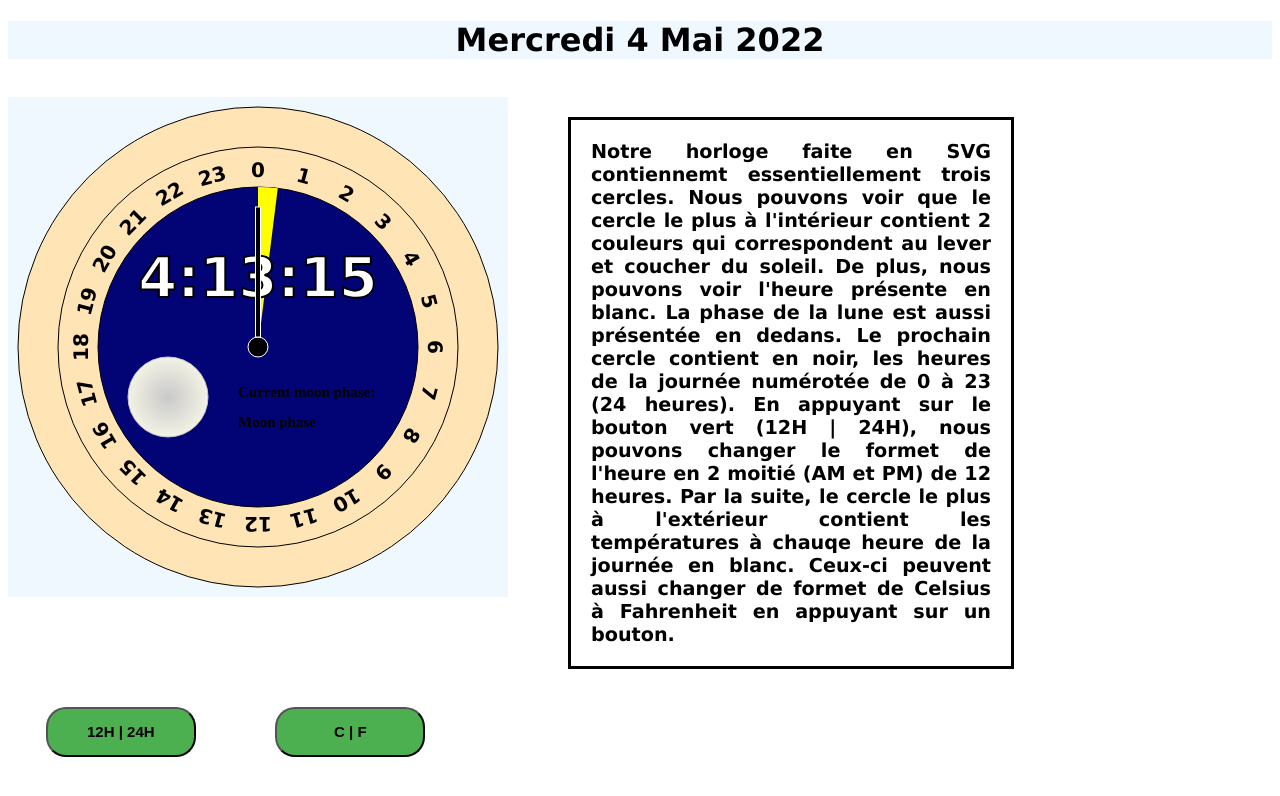
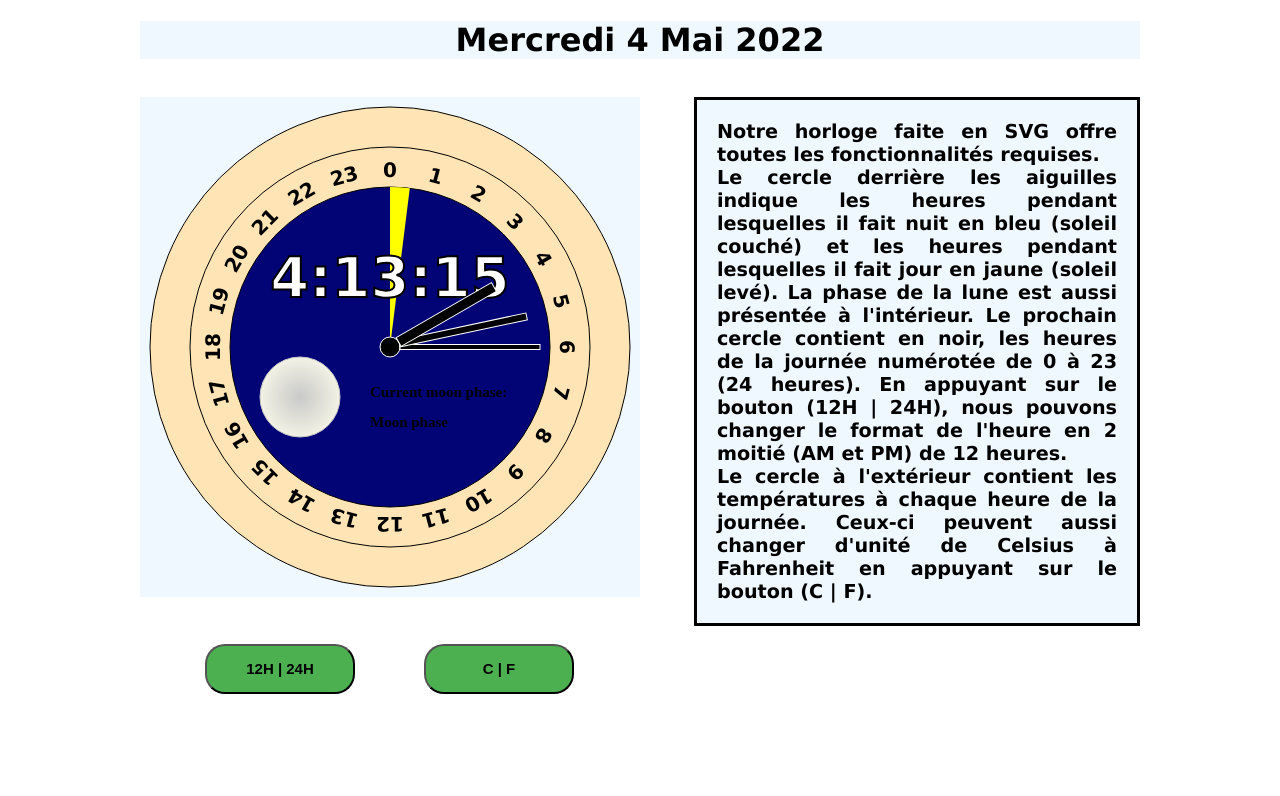
Before and after one commit to jeremy-qin/SVG-24HClock, a plain HTML site: page index.html in a window 1280 px wide. Drawn offline with Linux system fonts and the light colour scheme; no server answers.

Commit message:
Aiguilles ajoutées. Il manque les phases de lune.

```diff
--- a/index.html
+++ b/index.html
@@ -7,7 +7,7 @@
   <meta charset="UTF-8">
 </head>
 
-<body onload="display_time()">
+<body>
   <div class="header">
     <h1 id="date"></h1>
   </div>
@@ -27,19 +27,25 @@
       </circle>
       <defs>
         <radialGradient id="moon_color" fx="50%" fy="50%" r="65%" spreadMethod="pad">
-          <stop offset="0%"   stop-color="#c9c9c9" stop-opacity="1"/>
+          <stop offset="0%" stop-color="#c9c9c9" stop-opacity="1" />
           <stop offset="100%" stop-color="#FFFEED" stop-opacity="1" />
         </radialGradient>
       </defs>
-      <circle cx="160 " cy="300" r="40" fill="url(#moon_color)" stroke="#c9c9c9"/>
-      <text id="moonTitle" x="230" y="300" fill="black" style= "font-family:Ubuntu; font-weight: bold; font-size:15;">Current moon phase:</text>
-      <text id="moontxt" x="230" y="330" fill="black" style="font-family:Ubuntu; font-weight: bold; font-size:15;">Moon phase</text>
+      <circle cx="160 " cy="300" r="40" fill="url(#moon_color)" stroke="#c9c9c9" />
+      <text id="moonTitle" x="230" y="300" fill="black"
+        style="font-family:Ubuntu; font-weight: bold; font-size:15;">Current moon phase:</text>
+      <text id="moontxt" x="230" y="330" fill="black" style="font-family:Ubuntu; font-weight: bold; font-size:15;">Moon
+        phase</text>
       <circle cx="250" cy="250" r="10" fill="black" stroke="white" />
       <text id="clockhour" x="250" y="200" fill="white" stroke="black" stroke-width="2"
         style="text-anchor:middle; font-family:Lucida Sans; font-weight: bold; font-size:3.5rem;"></text>
-      <rect x="247.5" y="110" width="5" height="130" stroke="white">
-        <animateTransform attributeName="transform" attributeType="XML" type="rotate" from="0 250 250" to="360 250 250"
-          dur="60s" repeatCount="indefinite" />
+      <rect id="aiguille-seconde" x="247.5" y="100" width="5" height="140" stroke="white">
+        <!-- <animateTransform attributeName="transform" attributeType="XML" type="rotate" dur="60s" repeatCount="indefinite" />
+      -->
+      </rect>
+      <rect id="aiguille-minute" x="245" y="110" width="7" height="130" stroke="white">
+      </rect>
+      <rect id="aiguille-heure" x="245" y="130" width="10" height="110" stroke="white">
       </rect>
       <g id="hours">
         <text x="250" y="80" fill="black"
@@ -190,10 +196,17 @@
           transform="rotate(345 250 250)"></text>
       </g>
     </svg>
-    <p style="margin: 20px 20px 20px 60px; width: 400px; border-style: solid; padding: 20px; font-family: Lucida Sans; font-size: larger; text-align: justify; font-weight: bold;">Notre horloge faite en SVG contiennemt essentiellement trois cercles. Nous pouvons voir que le cercle le plus à l'intérieur contient 2 couleurs qui correspondent
-       au lever et coucher du soleil. De plus, nous pouvons voir l'heure présente en blanc. La phase de la lune est aussi présentée en dedans. Le prochain cercle contient en noir, les heures de la journée
-      numérotée de 0 à 23 (24 heures). En appuyant sur le bouton vert (12H | 24H), nous pouvons changer le formet de l'heure en 2 moitié (AM et PM) de 12 heures. Par la suite, le cercle le plus à l'extérieur contient les
-      températures à chauqe heure de la journée en blanc. Ceux-ci peuvent aussi changer de formet de Celsius à Fahrenheit en appuyant sur un bouton. </p>  </div>
+    <p
+      style="margin: auto; margin-right: 0%; width: 400px; border-style: solid; padding: 20px; font-family: Lucida Sans; font-size: larger; text-align: justify; font-weight: bold; background-color: aliceblue;">
+      Notre horloge faite en SVG offre toutes les fonctionnalités requises.<br> Le cercle derrière les
+      aiguilles indique les heures pendant lesquelles il fait nuit en bleu (soleil couché) et les heures pendant
+      lesquelles il fait jour en jaune (soleil levé).
+      La phase de la lune est aussi présentée à l'intérieur. Le prochain cercle contient en noir, les heures de la journée
+      numérotée de 0 à 23 (24 heures). En appuyant sur le bouton (12H | 24H), nous pouvons changer le format de
+      l'heure en 2 moitié (AM et PM) de 12 heures. <br> Le cercle à l'extérieur contient les
+      températures à chaque heure de la journée. Ceux-ci peuvent aussi changer d'unité de Celsius à
+      Fahrenheit en appuyant sur le bouton (C | F). </p>
+  </div>
   <br>
   <button class="buttons" type="button" onclick="formatHeure()"> 12H | 24H </button>
   <button class="buttons" type="button" onclick="changeTempUnit()"> C | F </button>
--- a/script.js
+++ b/script.js
@@ -49,6 +49,7 @@ function display_time() {
   }
   let min = date.getMinutes();
   let sec = date.getSeconds();
+  let hr = date.getHours();
 
   if (min < 10) {
     min = "0" + min;
@@ -57,13 +58,15 @@ function display_time() {
     sec = "0" + sec;
   }
 
-  var hour = date.getHours() + ":" + min + ":" + sec;
+  let hour = hr + ":" + min + ":" + sec;
 
   document.getElementById("date").innerHTML = day + " " + d + " " + mois[m] + " " + y;
-  document.getElementById("clockhour").innerHTML = hour
-  time = display_t()
+  document.getElementById("clockhour").innerHTML = hour;
+  time = display_t();
+  document.getElementById("aiguille-heure").setAttribute("transform", "rotate(" + (hr * 360 / 24) + " 250 250)");
+  document.getElementById("aiguille-minute").setAttribute("transform", "rotate(" + (min * 360 / 60) + " 250 250)");
+  document.getElementById("aiguille-seconde").setAttribute("transform", "rotate(" + (sec * 360 / 60) + " 250 250)");
 }
-
 
 function formatHeure() {
 
@@ -187,6 +190,7 @@ function chercherTemperaturesC() {
     }
   });
 }
+
 function chercherTemperaturesF() {
   let h = new Date().getHours();
   getJSON('https://api.openweathermap.org/data/2.5/onecall?lat=45.5028&lon=-73.608&units=imperial&lang=fr&appid=f84f3dfb9089d7ca104d69ffca8d8fa0', function (data) {
@@ -198,12 +202,13 @@ function chercherTemperaturesF() {
 }
 
 function chercherMessageJSON() {
-  getJSON('https://www-labs.iro.umontreal.ca/~roys/ift1005/calendrier/test.php?cal=now%2C%2B5sec%2CBienvenue%21%0D%0A%2B5sec%2C%2B5sec%2CHorloge+SVG+r%C3%A9alis%C3%A9+par%0D%0A%2B5sec%2C%2B10sec%2CMehdi+Aqdim%0D%0A%2B15sec%2C%2B20sec%2CJeremy+Qin%0D%0A%2B20sec%2C%2B25sec%2CFrancisco+Lopez+Saavedra', function (data) {
+  getJSON('https://www-labs.iro.umontreal.ca/~roys/ift1005/calendrier/test.php?cal=now%2C%2B5sec%2CBienvenue%21%0D%0A%2B5sec%2C%2B5sec%2CHorloge+SVG+r%C3%A9alis%C3%A9+par%0D%0A%2B5sec%2C%2B10sec%2CMehdi+Aqdim%0D%0A%2B15sec%2C%2B20sec%2CJeremy+Qin%0D%0A%2B20sec%2C%2B30sec%2CFrancisco+Lopez+Saavedra', function (data) {
     for (let message of data) {
       setTimeout(changerMessageTicker(message.message), (message.fin - message.debut) * 1000);
     }
   });
 }
+
 function changerMessageTicker(message) {
   document.getElementById("ticker").innerHTML += '<div class="hitem">' + message + '</div> ';
 }
@@ -228,9 +233,9 @@ function sunState() {
     if (this.readyState == 4 && this.status == 200) {
       var jSunState = JSON.parse(this.responseText);
       var daily = jSunState.daily;
-              // Moon data and Moon function call
-              var moonPhase = daily[1].moon_phase;
-              moonState(moonPhase);
+      // Moon data and Moon function call
+      var moonPhase = daily[1].moon_phase;
+      moonState(moonPhase);
       // sunrise data
       var srDate = new Date(daily[1].sunrise * 1000);
       var srHour = srDate.getHours();
@@ -241,12 +246,12 @@ function sunState() {
       var ssHour = ssDate.getHours();
       var ssMin = ssDate.getMinutes();
       var ssMinForm = ssHour * 60 + ssMin;
-        // Data handling
-        var dayRatio = (ssMinForm-srMinForm)/1440; // Compute the ratio of duration between sunrise and sunset by a day
+      // Data handling
+      var dayRatio = (ssMinForm - srMinForm) / 1440; // Compute the ratio of duration between sunrise and sunset by a day
       // sets the form of our day circle according to the ratio
       document.getElementById("day_circle").setAttribute("stroke-dasharray", (dayRatio * 502) + " 502");
       const degreeOffset = 90;
-               // Positions the day circle
+      // Positions the day circle
       var daystart = ((srMinForm) / 1440) * 360;
       document.getElementById("day_cycle_rotation").setAttribute("to", (daystart - degreeOffset) + " 250 250");
       var rotation = document.getElementById("day_cycle_rotation");
@@ -258,43 +263,45 @@ function sunState() {
 }
 
 // handles data retrieved from Api, changes the html to show the current moon phase
-function moonState(moonphase){
-  if (moonphase == 0 || moonphase == 1 ){
-    document.getElementById("moontxt").innerHTML="New Moon";
+function moonState(moonphase) {
+  if (moonphase == 0 || moonphase == 1) {
+    document.getElementById("moontxt").innerHTML = "New Moon";
     return;
   }
-  if (moonphase == 0.25){
-    document.getElementById("moontxt").innerHTML="First Quarter Moon";
+  if (moonphase == 0.25) {
+    document.getElementById("moontxt").innerHTML = "First Quarter Moon";
     return;
   }
-  if (moonphase == 0.5 ){
-    document.getElementById("moontxt").innerHTML="Full Moon";
+  if (moonphase == 0.5) {
+    document.getElementById("moontxt").innerHTML = "Full Moon";
     return
   }
-  if (moonphase == 0.75){
-    document.getElementById("moontxt").innerHTML="Last Quarter Moon";
+  if (moonphase == 0.75) {
+    document.getElementById("moontxt").innerHTML = "Last Quarter Moon";
     return;
   }
-  if (moonphase < 0.25){
-    document.getElementById("moontxt").innerHTML="Waxing crescent";
+  if (moonphase < 0.25) {
+    document.getElementById("moontxt").innerHTML = "Waxing crescent";
     return;
   }
-  if (moonphase < 0.5){
-    document.getElementById("moontxt").innerHTML="Waxing Gibous";
+  if (moonphase < 0.5) {
+    document.getElementById("moontxt").innerHTML = "Waxing Gibous";
     return;
   }
-  if (moonphase < 0.75){
-    document.getElementById("moontxt").innerHTML="Waning Gibous";
+  if (moonphase < 0.75) {
+    document.getElementById("moontxt").innerHTML = "Waning Gibous";
     return;
   }
-  if (moonphase < 1){
-    document.getElementById("moontxt").innerHTML="Waning Crescent";
+  if (moonphase < 1) {
+    document.getElementById("moontxt").innerHTML = "Waning Crescent";
     return;
   }
 }
 
 
-
-
-
-window.onload(display_time(), chercherMessageJSON(), chercherTemperaturesC(), sunState());
+window.onload = function () {
+  display_time();
+  chercherMessageJSON();
+  chercherTemperaturesC();
+  sunState();
+}
--- a/stylesheet.css
+++ b/stylesheet.css
@@ -1,3 +1,8 @@
+body {
+margin: auto;
+max-width: 1000px;
+}
+
 #clock {
     background-color: aliceblue;
 }
@@ -15,8 +20,7 @@
     background-color: #4CAF50;
     font-size: 15px;
     font-weight: bold;
-    margin-right: 1cm;
-    margin-left: 1cm;
+    margin-left: 65px;
 }
 
 .hwrap {
@@ -46,12 +50,12 @@
     }
 
     100% {
-        transform: translate3d(-400%, 0, 0);
+        transform: translate3d(-500%, 0, 0);
     }
 }
 
 .hmove {
-    animation: tickerh linear 10s infinite;
+    animation: tickerh linear 20s infinite;
 }
 
 .hmove:hover {
```
Also changed, not shown: membres_equipe.txt (added).
